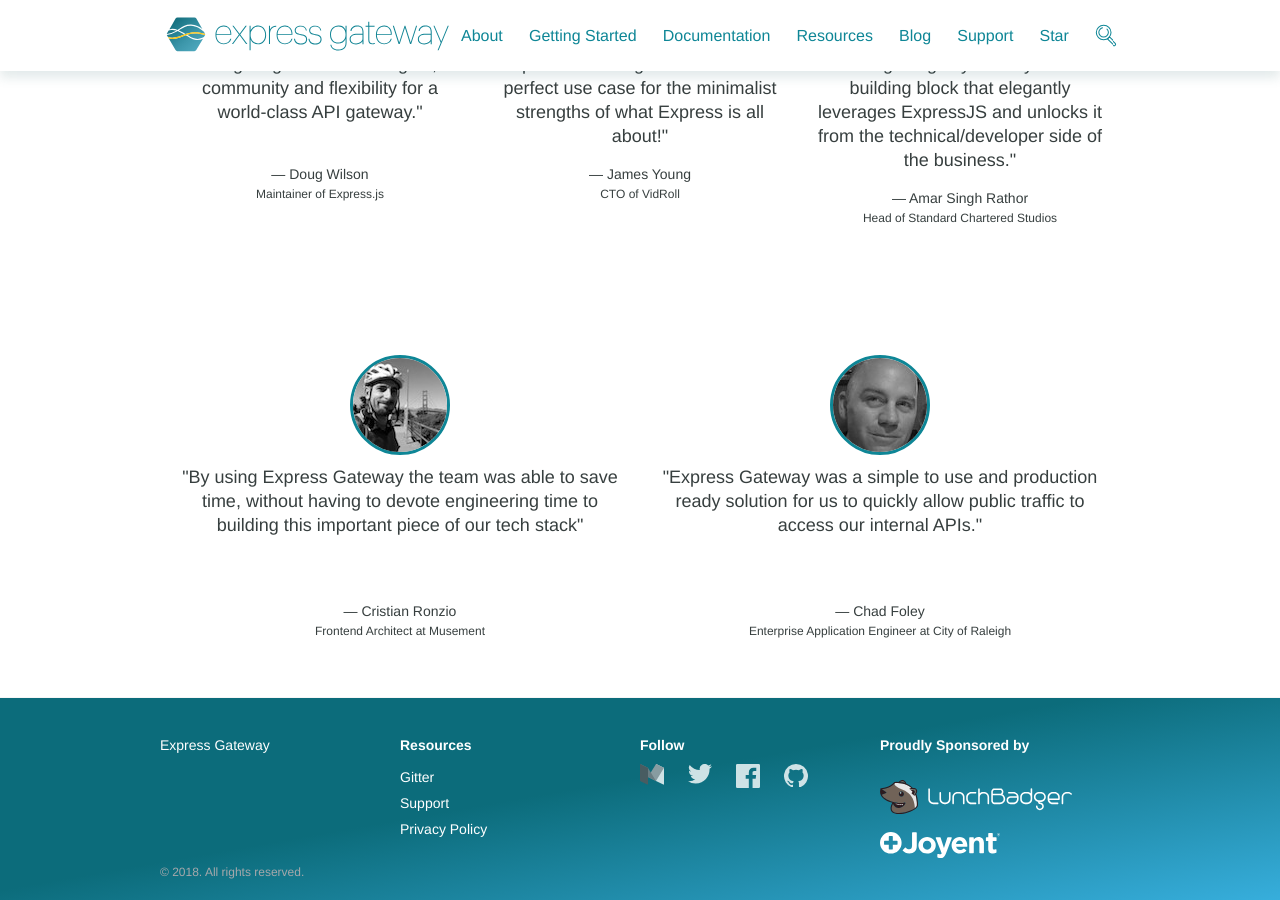
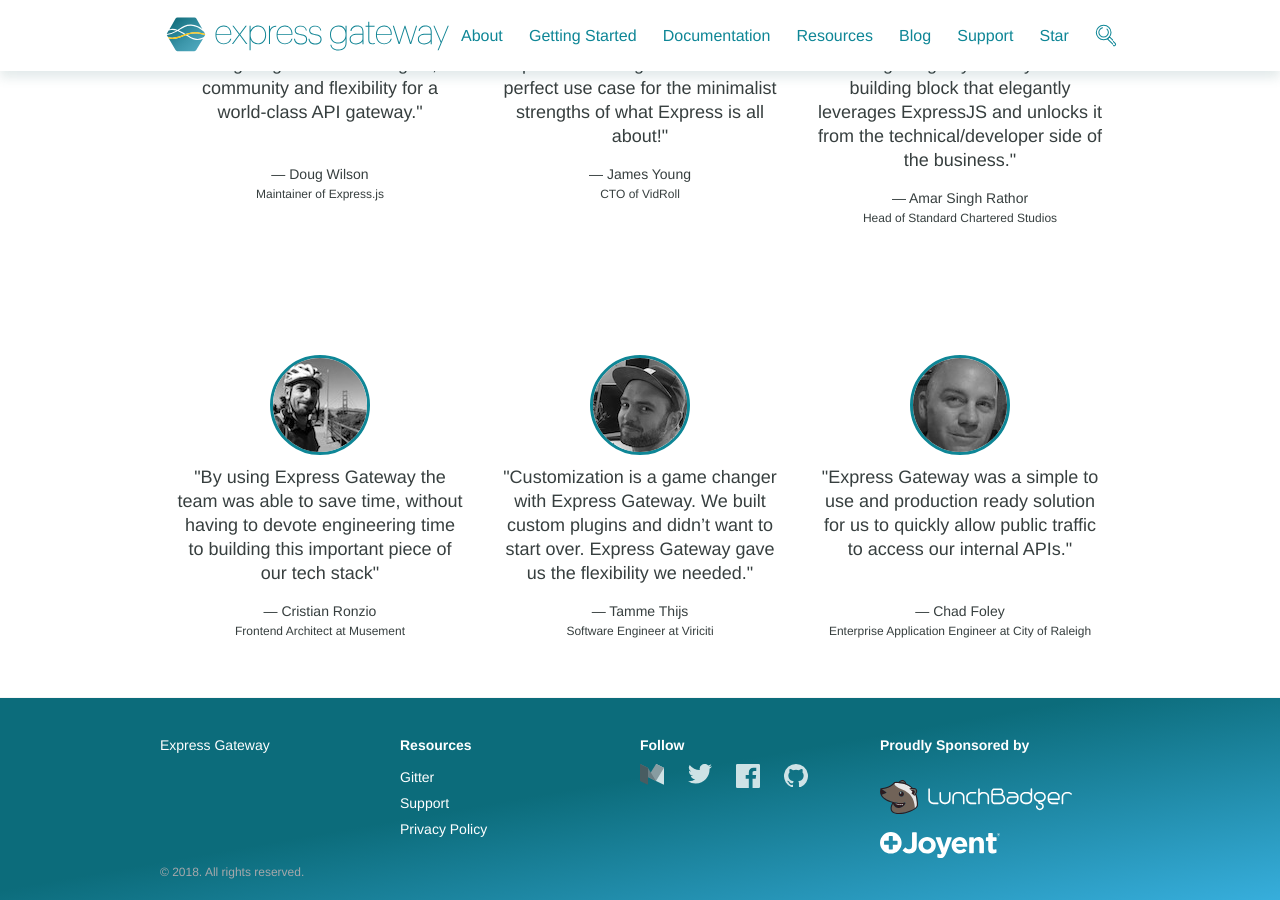
Before and after one commit to ExpressGateway/express-gateway.io, a Jekyll site: the page built from index.md, in a window 1280 px wide and 900 px high, scrolled down 2603 px. Built offline with Jekyll 4.4.1, drawn with Linux system fonts in a browser that asks for light colours; nearby versions of some CDN libraries; some web fonts are replaced; comment, search, counter and statistics services are not loaded.

Commit message:
Add Tamme to the party

```diff
--- a/_includes/user-quotes.html
+++ b/_includes/user-quotes.html
@@ -25,6 +25,11 @@
             <p><span>— Cristian Ronzio</span>Frontend Architect at Musement</p>
         </section>
         <section class="testimonial flex-column">
+          <span class="avatar rounded"><img class="blackandwhite" srcset="assets/img/tamme.jpeg, assets/img/tamme@2x.jpeg 2x" src="assets/img/tamme.jpeg" /></span>
+          <blockquote>"Customization is a game changer with Express Gateway. We built custom plugins and didn’t want to start over. Express Gateway gave us the flexibility we needed."</blockquote>
+          <p><span>— Tamme Thijs</span>Software Engineer at Viriciti</p>
+      </section>
+        <section class="testimonial flex-column">
             <span class="avatar rounded"><img class="blackandwhite" srcset="assets/img/chad.jpeg, assets/img/chad@2x.jpeg 2x" src="assets/img/chad.jpeg" /></span>
             <blockquote>"Express Gateway was a simple to use and production ready solution for us to quickly allow public traffic to access our internal APIs."</blockquote>
             <p><span>— Chad Foley</span>Enterprise Application Engineer at City of Raleigh</p>
```
Also changed, not shown: assets/img/tamme.jpeg (added), assets/img/tamme@2x.jpeg (added).
